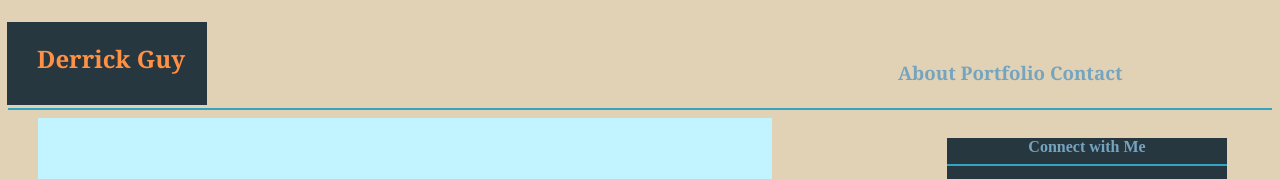
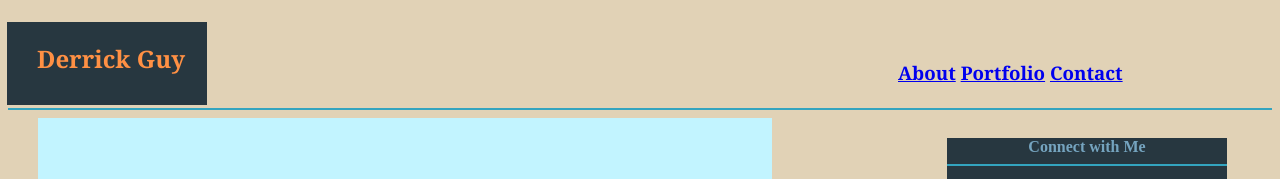
Before and after one commit to mrderrickguy/Basic-Portfolio, a plain HTML site: page index.html in a window 1280 px wide. Shown: the top 179 px of the page. Drawn offline with Linux system fonts and the light colour scheme.

Commit message:
New details

```diff
--- a/index.html
+++ b/index.html
@@ -25,8 +25,9 @@
 
 
  <div id="APC">
-
-<h3>About Portfolio Contact</h3>
+<nav>
+<h3> <a href="https://mrderrickguy.github.io/Basic-Portfolio/"> About</a> <a href="file:///C:/Users/Ms.%20Guy/Desktop/Basic-Portfolio/portfolio.html"> Portfolio</a> <a href="file:///C:/Users/Ms.%20Guy/Desktop/Basic-Portfolio/contacts.html"> Contact</a> </h3>
+	</nav>
 	</div>
 
 
```
